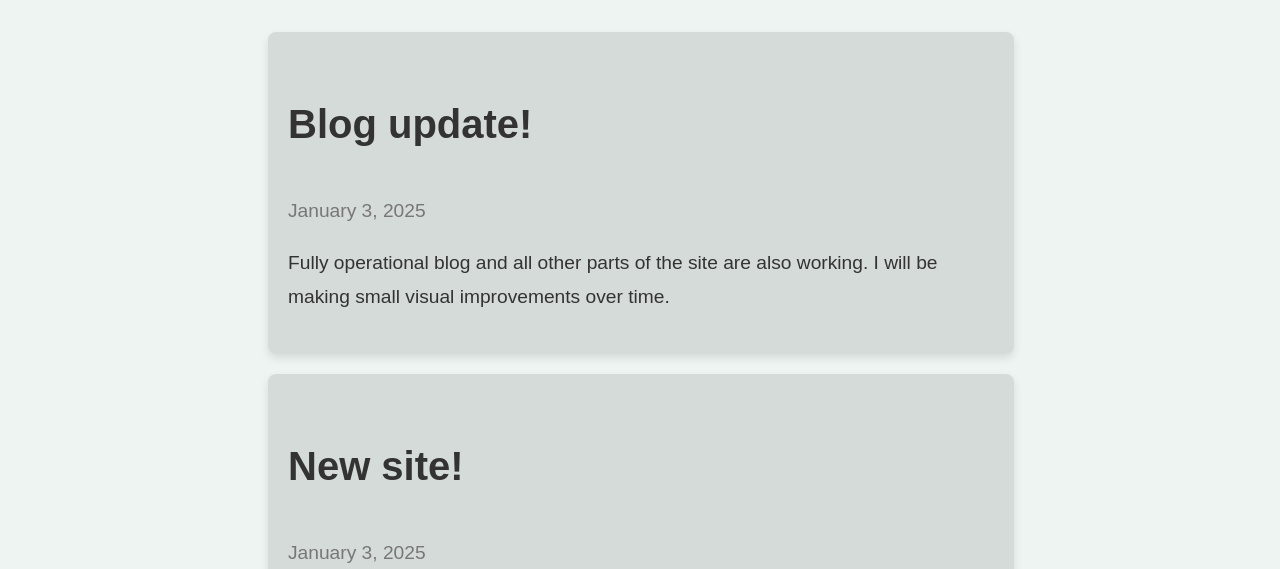
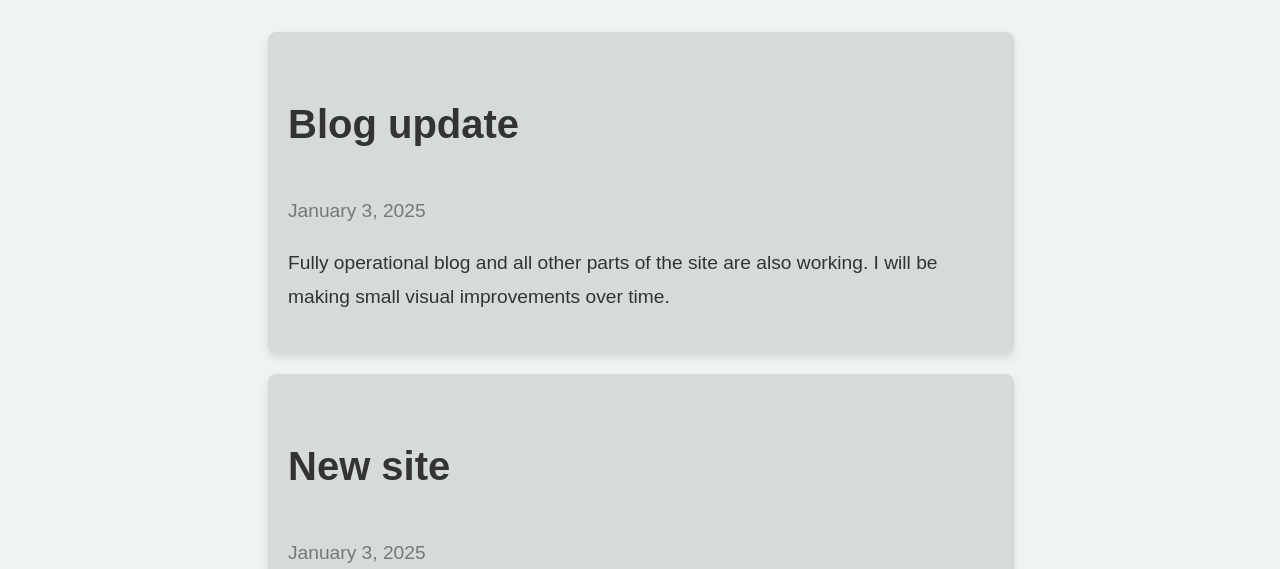
Before and after one commit to jerrickwang/jerrickwang.github.io, a Jekyll site: the page built from blog.md, in a window 1280 px wide and 1116 px high. Shown: the part 206-775 px from the top of the window. Built offline with Jekyll 4.4.1, drawn with Linux system fonts in a browser that asks for light colours.

Commit message:
Update blog.md

```diff
--- a/blog.md
+++ b/blog.md
@@ -6,7 +6,7 @@ permalink: /blog/
 
 <div class="blog-post-container">
   <article class="blog-post">
-    <p class="post-title">Blog update!</p>
+    <p class="post-title">Blog update</p>
     <p class="post-date">January 3, 2025</p>
     <div class="post-body">
       <p>Fully operational blog and all other parts of the site are also working. I will be making small visual improvements over time.</p>
@@ -16,7 +16,7 @@ permalink: /blog/
 
 <div class="blog-post-container">
   <article class="blog-post">
-    <p class="post-title">New site!</p>
+    <p class="post-title">New site</p>
     <p class="post-date">January 3, 2025</p>
     <div class="post-body">
       <p>With inspiration from my friend at Berkeley, I have created an online portfolio and blog to write about my experiences as a photographer in San Francisco and Berkeley. I think only 5 people will ever see this website but it's still fun for myself to track my own development as a photographer and document it.</p>
```
